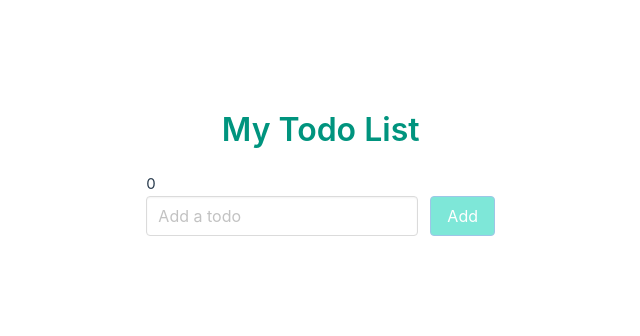
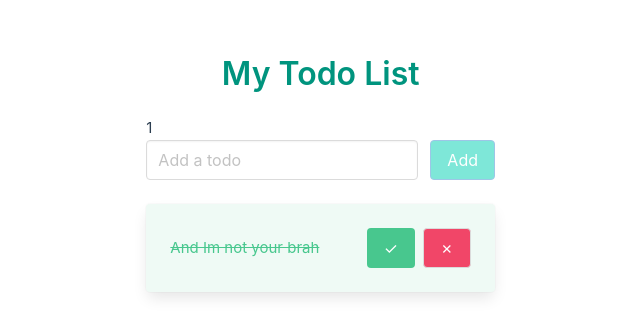
Before and after one commit to GinaNi77/vue-myTodoList, a Vue app: page / in a window 1280 px wide. Shown: the part 214-550 px from the top of the page, without its empty margins (125-765 px from the left). Built offline with nearby package versions, Linux system fonts and the light colour scheme.

Commit message:
todo done

```diff
--- a/src/App.vue
+++ b/src/App.vue
@@ -17,13 +17,14 @@
     </div>
     </form>
     <div v-for="todo in todos" :key="todo.id"
-    class="card mb-5">
+    class="card mb-5" :class="{'has-background-success-light' : todo.done}">
         <div class="card-content">
             <div class="content">
                  <div class="columns is-mobile is-vcentered">
-                    <div class="column">{{todo.content}}</div>
+                    <div class="column" :class="{'has-text-success line-through' : todo.done}">{{todo.content}}</div>
                     <div class="column is-5 has-text-right">
-                        <button class="button has-background-success has-text-white mr-2">&check;</button>
+                        <button class="button has-text-white mr-2"
+                        :class="todo.done ? 'is-success' : 'is-light'" @click="togglerDone(todo.id)">&check;</button>
                         <button class="button has-background-danger has-text-white" @click="deleteTodo(todo.id)">&cross;</button>
                     </div>
                 </div>
@@ -51,11 +52,11 @@ const todos = ref([
     //     content: 'Youre excused',
     //     done: false
     // },
-    // {
-    //     id:'id3',
-    //     content: 'And Im not your brah',
-    //     done: false
-    // }
+    {
+        id:'id3',
+        content: 'And Im not your brah',
+        done: true
+    }
 ]);
 
 //add todo
@@ -71,11 +72,18 @@ const addTodo = ()=>{
     todos.value.unshift(newTodo)
     newtodoContent.value =""
 }
+//delete todo
 
 const deleteTodo = (id)=>{
     todos.value = todos.value.filter((todo)=> todo.id!==id)
 }
 
+//todo done
+
+const togglerDone = (id)=>{
+    const index = todos.value.findIndex(todo => todo.id === id)
+    todos.value[index].done = !todos.value[index].done
+}
 </script>
 
 
@@ -88,4 +96,8 @@ const deleteTodo = (id)=>{
     max-width: 400px;
     margin: 0 auto;
 }
+
+.line-through{
+    text-decoration: line-through;
+}
 </style>
```
